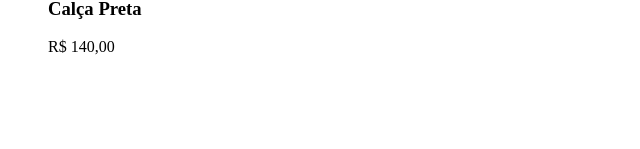
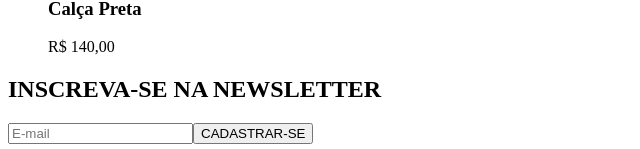
Before and after one commit to thiagoaaoliveira1989/Fashion_Store, a React (Vite) app: page / in a window 1280 px wide. Shown: the part 1381-1530 px from the top of the page, without its empty margins (0-640 px from the left). Before the commit the page ends 1453 px from the top, so only its background shows below. Built offline with nearby package versions, Linux system fonts and the light colour scheme.

Commit message:
feat: Create FormSection and FormNenwsletter

```diff
--- a/src/App.jsx
+++ b/src/App.jsx
@@ -1,5 +1,6 @@
 import { BannerSection } from "./components/BannerSection"
 import { CategoriesSection } from "./components/CategoriesSection"
+import { FormSection } from "./components/FormSection"
 import { Header } from "./components/Header"
 import { ProductsSection } from "./components/ProductsSection"
 
@@ -7,10 +8,11 @@ function App() {
 
   return (
     <>
-      <Header/>
-      <BannerSection/>
-      <CategoriesSection/>
-      <ProductsSection/>
+      <Header />
+      <BannerSection />
+      <CategoriesSection />
+      <ProductsSection />
+      <FormSection />
     </>
   )
 }
--- /dev/null
+++ b/src/components/Footer/index.jsx
@@ -0,0 +1,5 @@
+export const Footer = () =>{
+    return (
+
+    )
+}
--- /dev/null
+++ b/src/components/FormSection/FormNewsletter/index.jsx
@@ -0,0 +1,8 @@
+export const FormNewsletter = () => {
+    return (
+        <form>
+            <input type="email" required placeholder="E-mail"/>
+            <button type="submit">CADASTRAR-SE</button>
+        </form>
+    )
+}
--- /dev/null
+++ b/src/components/FormSection/index.jsx
@@ -0,0 +1,10 @@
+import { FormNewsletter } from "./FormNewsletter"
+
+export const FormSection = () =>{
+    return (
+        <section>
+            <h2>INSCREVA-SE NA NEWSLETTER</h2>
+            <FormNewsletter/>
+        </section>
+    )
+}
```
